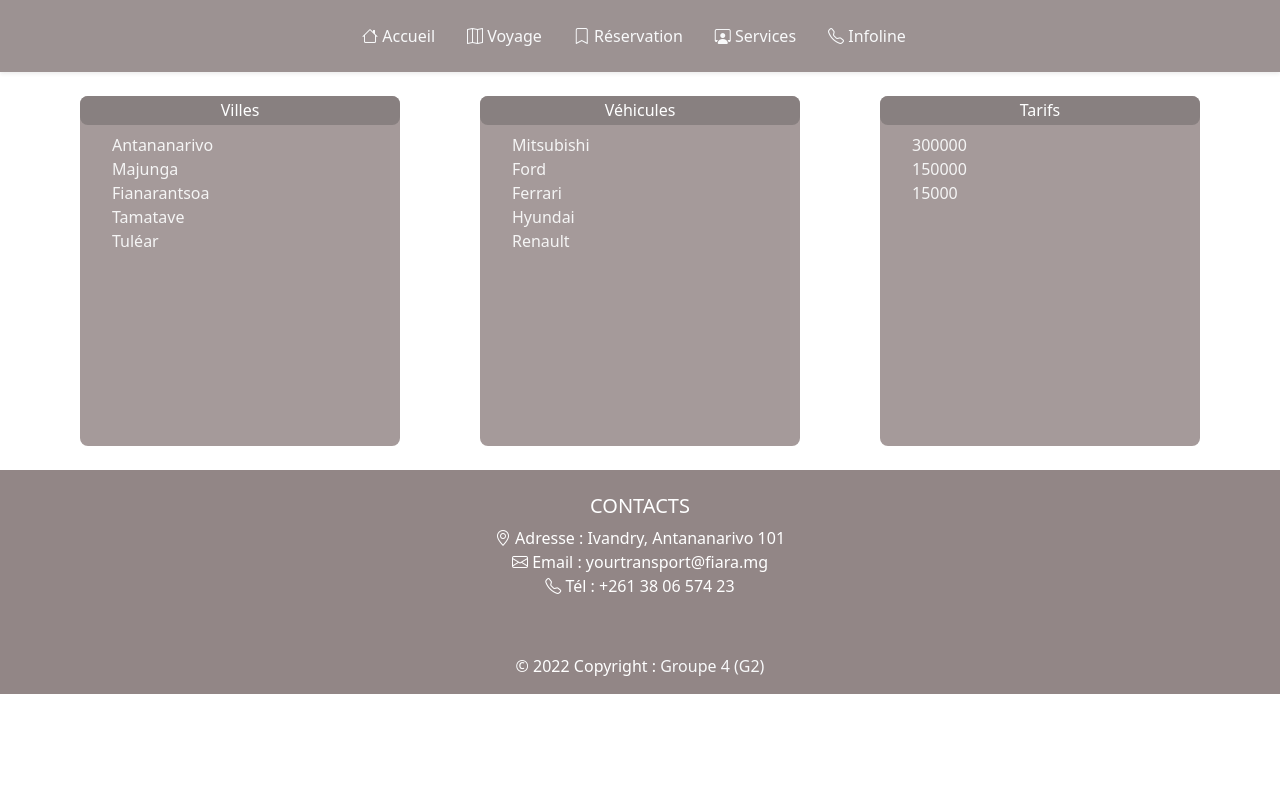
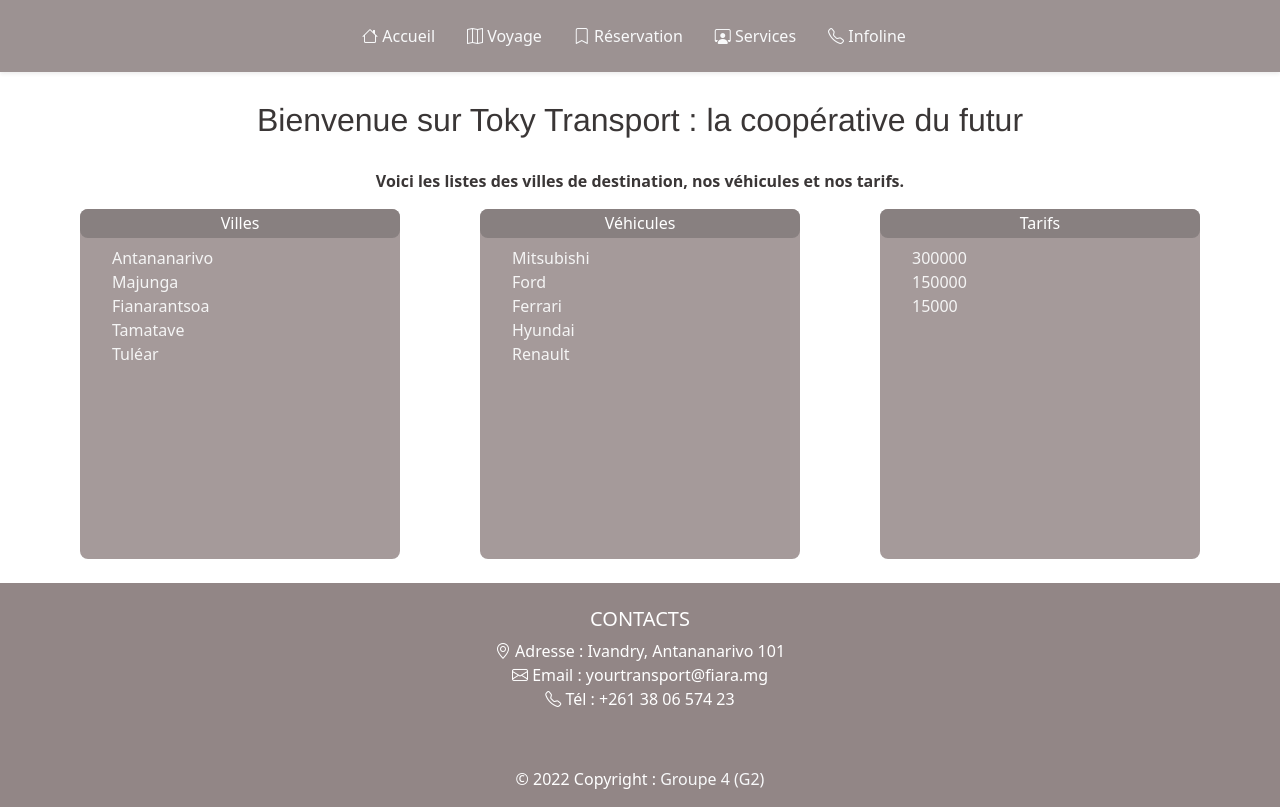
Before and after one commit to Sanmandresy/Transport-Toky-UI, a React (Create React App) app: page / in a window 1280 px wide. Built offline with nearby package versions, Linux system fonts and the light colour scheme.

Commit message:
feat : intro line added

```diff
--- a/src/App.js
+++ b/src/App.js
@@ -5,6 +5,8 @@ import Footer from "./Components/Footer";
 function App() {
   return (<>
     < Navigation/>
+    <blockquote>Bienvenue sur Toky Transport : la coopérative du futur</blockquote>
+    <p className="recap">Voici les listes des villes de destination, nos véhicules et nos tarifs.</p>
     < Section />
     <Footer />
   </>);
```
